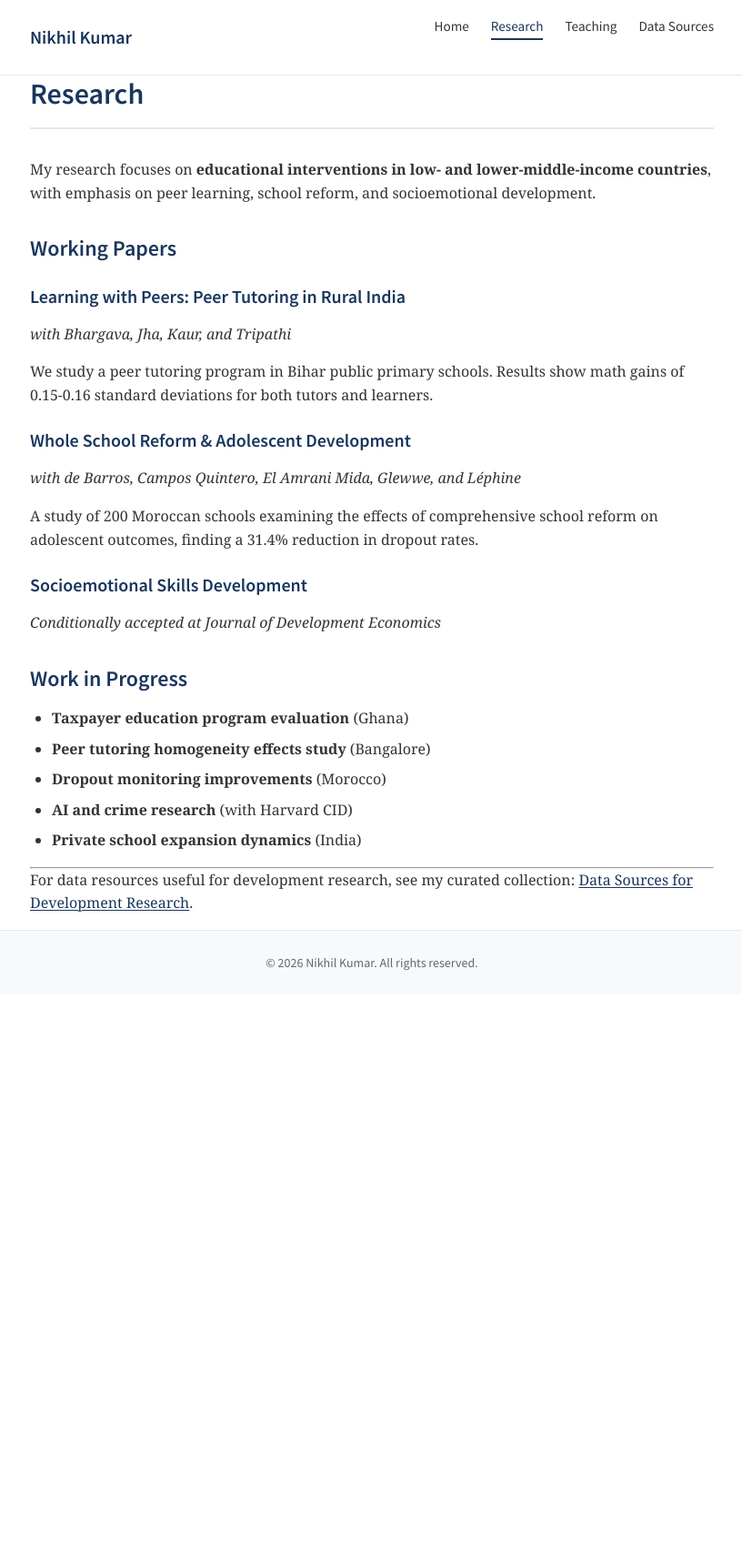
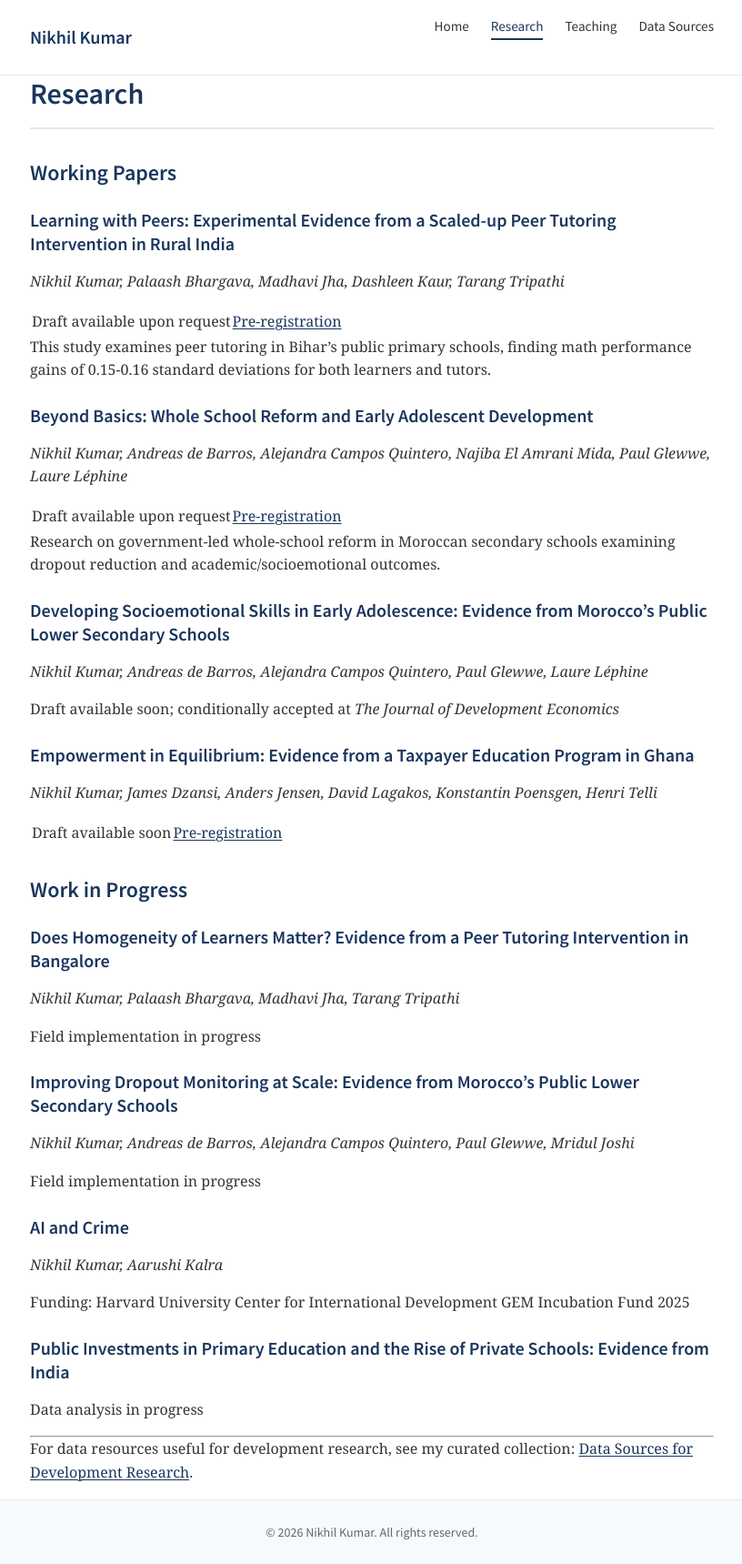
Before and after one commit to nikhilklath/nikhilklath.github.io, a Jekyll site: the page built from research.md, in a window 1280 px wide. Shown: the whole page at 91% size, without its empty margins (231-1047 px from the left). Built offline with Jekyll 4.4.1, drawn with Linux system fonts in a browser that asks for light colours; some web fonts are replaced; before the commit the page ends 1093 px from its top, so only the background shows below that.

Commit message:
Update research and teaching with exact content from original site
- Research: Full paper titles, complete author lists, pre-registration links
- Research: Added Ghana taxpayer education paper and all work in progress
- Teaching: Exact course names and roles as on original Google Sites

Co-Authored-By: Claude Opus 4.5 <noreply@anthropic.com>

```diff
--- a/research.md
+++ b/research.md
@@ -5,30 +5,52 @@ title: Research
 
 <h1 class="page-title">Research</h1>
 
-My research focuses on **educational interventions in low- and lower-middle-income countries**, with emphasis on peer learning, school reform, and socioemotional development.
-
 ## Working Papers
 
-### Learning with Peers: Peer Tutoring in Rural India
-*with Bhargava, Jha, Kaur, and Tripathi*
+### Learning with Peers: Experimental Evidence from a Scaled-up Peer Tutoring Intervention in Rural India
+*Nikhil Kumar, Palaash Bhargava, Madhavi Jha, Dashleen Kaur, Tarang Tripathi*
 
-We study a peer tutoring program in Bihar public primary schools. Results show math gains of 0.15-0.16 standard deviations for both tutors and learners.
+Draft available upon request | [Pre-registration](https://www.socialscienceregistry.org/trials/15527)
 
-### Whole School Reform & Adolescent Development
-*with de Barros, Campos Quintero, El Amrani Mida, Glewwe, and Léphine*
+This study examines peer tutoring in Bihar's public primary schools, finding math performance gains of 0.15-0.16 standard deviations for both learners and tutors.
 
-A study of 200 Moroccan schools examining the effects of comprehensive school reform on adolescent outcomes, finding a 31.4% reduction in dropout rates.
+### Beyond Basics: Whole School Reform and Early Adolescent Development
+*Nikhil Kumar, Andreas de Barros, Alejandra Campos Quintero, Najiba El Amrani Mida, Paul Glewwe, Laure Léphine*
 
-### Socioemotional Skills Development
-*Conditionally accepted at Journal of Development Economics*
+Draft available upon request | [Pre-registration](https://osf.io/g54kd)
+
+Research on government-led whole-school reform in Moroccan secondary schools examining dropout reduction and academic/socioemotional outcomes.
+
+### Developing Socioemotional Skills in Early Adolescence: Evidence from Morocco's Public Lower Secondary Schools
+*Nikhil Kumar, Andreas de Barros, Alejandra Campos Quintero, Paul Glewwe, Laure Léphine*
+
+Draft available soon; conditionally accepted at *The Journal of Development Economics*
+
+### Empowerment in Equilibrium: Evidence from a Taxpayer Education Program in Ghana
+*Nikhil Kumar, James Dzansi, Anders Jensen, David Lagakos, Konstantin Poensgen, Henri Telli*
+
+Draft available soon | [Pre-registration](https://www.socialscienceregistry.org/trials/15079)
 
 ## Work in Progress
 
-- **Taxpayer education program evaluation** (Ghana)
-- **Peer tutoring homogeneity effects study** (Bangalore)
-- **Dropout monitoring improvements** (Morocco)
-- **AI and crime research** (with Harvard CID)
-- **Private school expansion dynamics** (India)
+### Does Homogeneity of Learners Matter? Evidence from a Peer Tutoring Intervention in Bangalore
+*Nikhil Kumar, Palaash Bhargava, Madhavi Jha, Tarang Tripathi*
+
+Field implementation in progress
+
+### Improving Dropout Monitoring at Scale: Evidence from Morocco's Public Lower Secondary Schools
+*Nikhil Kumar, Andreas de Barros, Alejandra Campos Quintero, Paul Glewwe, Mridul Joshi*
+
+Field implementation in progress
+
+### AI and Crime
+*Nikhil Kumar, Aarushi Kalra*
+
+Funding: Harvard University Center for International Development GEM Incubation Fund 2025
+
+### Public Investments in Primary Education and the Rise of Private Schools: Evidence from India
+
+Data analysis in progress
 
 ---
 
```
Also changed, not shown: teaching.md (+8 -15 lines).
